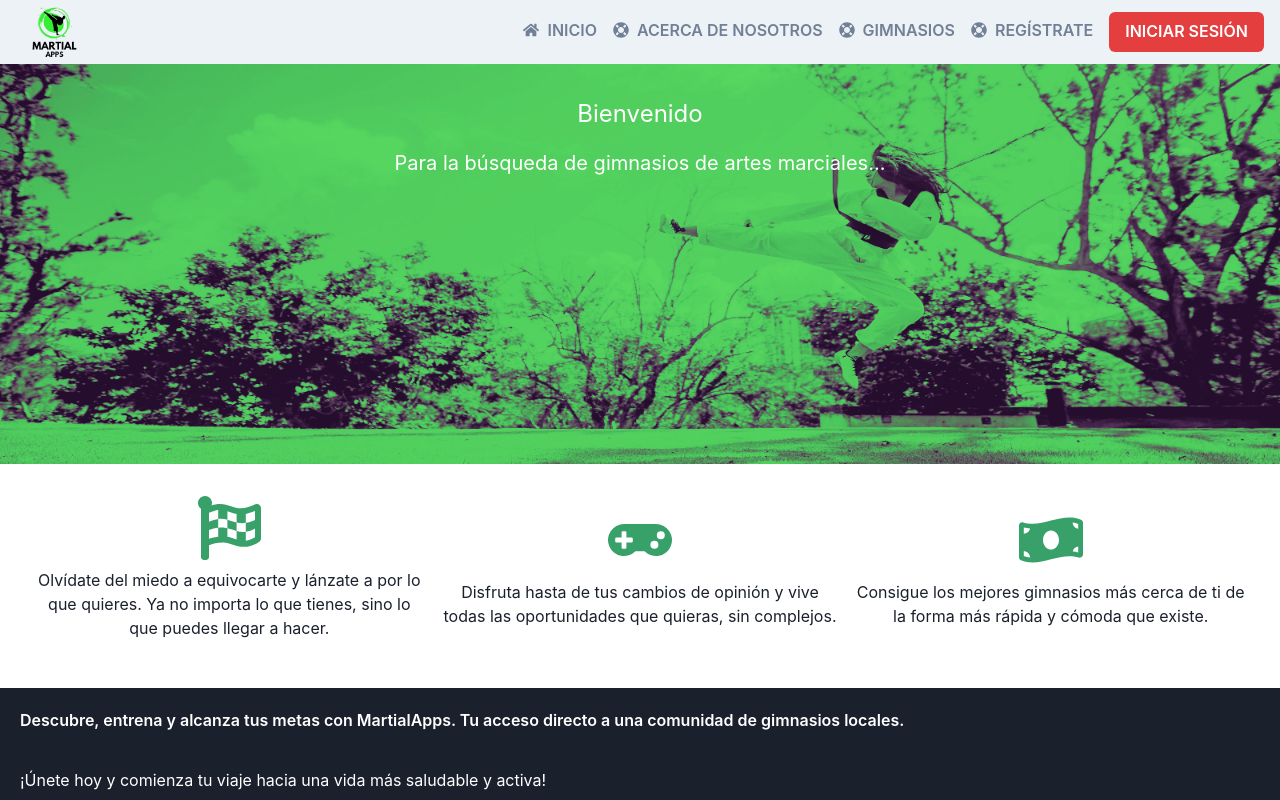
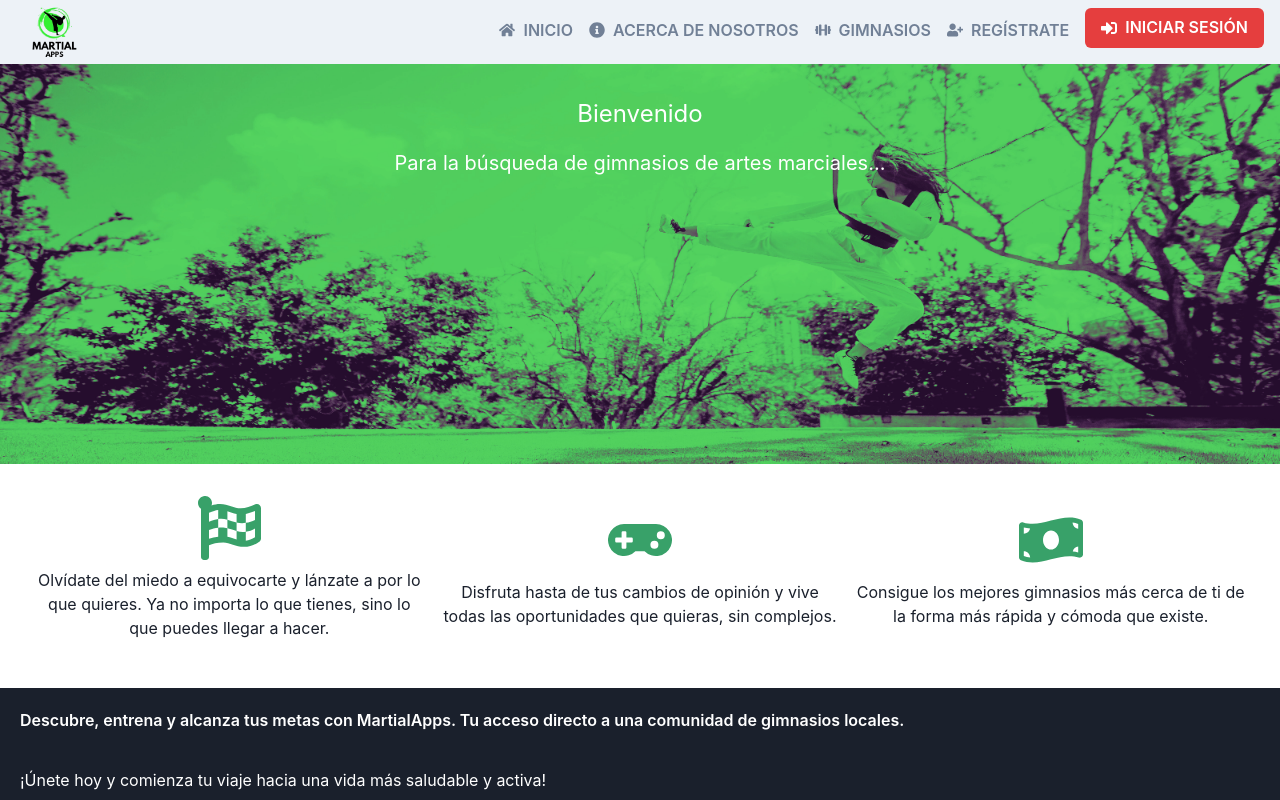
Before and after one commit to mathi669/Martialappfront, a React (Vite) app: page / in a window 1280 px wide. Shown: the top 800 px of the page. Built offline with nearby package versions, Linux system fonts and the light colour scheme.

Commit message:
Se hacen cambios en el nav para que al momento que se use la version movil el menu salga al medio y el desplegar el menu a la derecha, a su vez se mejoran los iconos del navbar

```diff
--- a/src/components/Nav.tsx
+++ b/src/components/Nav.tsx
@@ -14,9 +14,12 @@ import {
 import {
   FaBars,
   FaHome,
-  FaLifeRing,
+  FaInfoCircle,
+  FaDumbbell,
+  FaUserPlus,
   FaUser,
   FaSignOutAlt,
+  FaSignInAlt,
 } from "react-icons/fa";
 import { useEffect, useState } from "react";
 import logo from "../static/img/MartialApps.png";
@@ -41,7 +44,7 @@ function NavbarMartial() {
       setUser(JSON.parse(storedUser));
       setUserType(userType);
     }
-  }, [localStorage.getItem("user")]);
+  }, []);
 
   const handleLogout = async () => {
     try {
@@ -56,9 +59,10 @@ function NavbarMartial() {
   return (
     <Box bg="gray.100" px={4} className="full-width">
       <Flex h={16} alignItems="center" justifyContent="space-between">
-        <Link to={"/"}>
+        <Link to="/">
           <Image src={logo} alt="MartialApps Logo" boxSize="77px" />
         </Link>
+        <Flex alignItems="center" ml="auto">
           <IconButton
             size="md"
             icon={<FaBars />}
@@ -66,11 +70,12 @@ function NavbarMartial() {
             display={{ md: "none" }}
             onClick={onToggle}
           />
-        <Flex alignItems="center" mt={2}>
           <Stack
             direction="row"
             spacing={4}
             display={{ base: "none", md: "flex" }}
+            alignItems="center"
+            ml={4} // Añade margen a la izquierda para separarlo del borde
           >
             <Link to="/">
               <Button leftIcon={<FaHome />} variant="link">
@@ -79,36 +84,30 @@ function NavbarMartial() {
             </Link>
             {!user ? (
               <Link to="/about">
-                <Button leftIcon={<FaLifeRing />} variant="link">
+                <Button leftIcon={<FaInfoCircle />} variant="link">
                   ACERCA DE NOSOTROS
                 </Button>
               </Link>
-            ) : (
-              <></>
-            )}
+            ) : null}
             <Link to="/buscargimnasio">
-              <Button leftIcon={<FaLifeRing />} variant="link">
+              <Button leftIcon={<FaDumbbell />} variant="link">
                 GIMNASIOS
               </Button>
             </Link>
             {!user ? (
               <Link to="/registro">
-                <Button leftIcon={<FaLifeRing />} variant="link">
+                <Button leftIcon={<FaUserPlus />} variant="link">
                   REGÍSTRATE
                 </Button>
               </Link>
-            ) : (
-              <></>
-            )}
+            ) : null}
             {user && userType === "gimnasio" ? (
               <Link to="/createClass">
-                <Button leftIcon={<FaLifeRing />} variant="link">
+                <Button leftIcon={<FaDumbbell />} variant="link">
                   ADMINISTRADOR DE CLASES
                 </Button>
               </Link>
-            ) : (
-              <></>
-            )}
+            ) : null}
             <Flex alignItems="center" mt={-2}>
               {user ? (
                 <>
@@ -133,6 +132,7 @@ function NavbarMartial() {
                     variant="solid"
                     colorScheme="red"
                     className="btn-PopUpLogin"
+                    leftIcon={<FaSignInAlt />}
                   >
                     INICIAR SESIÓN
                   </Button>
@@ -143,8 +143,8 @@ function NavbarMartial() {
         </Flex>
       </Flex>
       <Collapse in={isOpen} animateOpacity>
-        <Box pb={4}>
-          <Stack as={"nav"} spacing={4}>
+        <Box pb={4} textAlign="center"> {/* Alinea el contenido al centro */}
+          <Stack as={"nav"} spacing={4} align="center"> {/* Alinea el Stack al centro */}
             <Link to="/">
               <Button leftIcon={<FaHome />} variant="link">
                 INICIO
@@ -152,36 +152,30 @@ function NavbarMartial() {
             </Link>
             {!user ? (
               <Link to="/about">
-                <Button leftIcon={<FaLifeRing />} variant="link">
+                <Button leftIcon={<FaInfoCircle />} variant="link">
                   ACERCA DE NOSOTROS
                 </Button>
               </Link>
-            ) : (
-              <></>
-            )}
+            ) : null}
             <Link to="/buscargimnasio">
-              <Button leftIcon={<FaLifeRing />} variant="link">
+              <Button leftIcon={<FaDumbbell />} variant="link">
                 GIMNASIOS
               </Button>
             </Link>
             {!user ? (
               <Link to="/registro">
-                <Button leftIcon={<FaLifeRing />} variant="link">
+                <Button leftIcon={<FaUserPlus />} variant="link">
                   REGÍSTRATE
                 </Button>
               </Link>
-            ) : (
-              <></>
-            )}
-            {user && userType === '"gimnasio"' ? (
+            ) : null}
+            {user && userType === "gimnasio" ? (
               <Link to="/createClass">
-                <Button leftIcon={<FaLifeRing />} variant="link">
+                <Button leftIcon={<FaDumbbell />} variant="link">
                   CREAR CLASE
                 </Button>
               </Link>
-            ) : (
-              <></>
-            )}
+            ) : null}
             {user ? (
               <>
                 <Text>Bienvenido, {user?.dc_nombre}</Text>
@@ -201,6 +195,7 @@ function NavbarMartial() {
                   variant="solid"
                   colorScheme="red"
                   className="btn-PopUpLogin"
+                  leftIcon={<FaSignInAlt />}
                 >
                   INICIAR SESIÓN
                 </Button>
```
Lines whose indentation alone changed are shown as unchanged.
